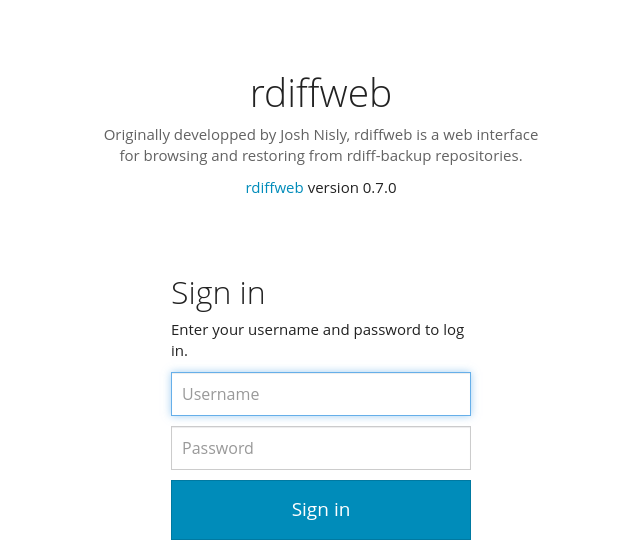
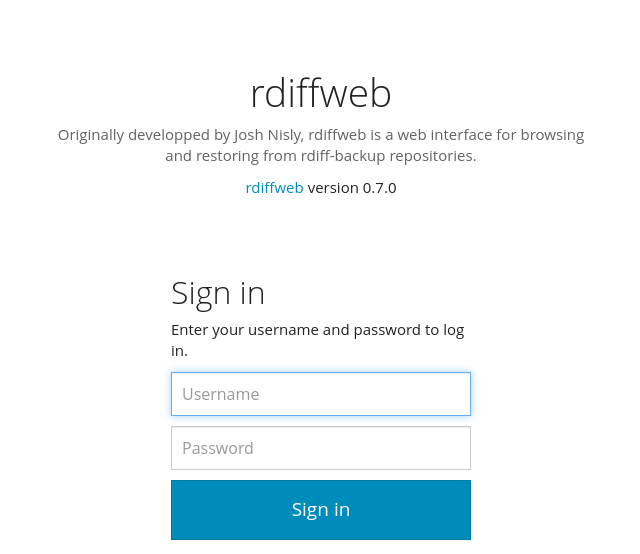
Before and after one commit to ikus060/rdiffweb, a Python web app: template rdiffweb/templates/login.html in a window 1280 px wide. Shown: the top 554 px of the page, without its empty margins (319-959 px from the left). Run offline with Jinja, Linux system fonts and the light colour scheme; the template is opened without the code that fills it, so the values that code supplies are empty.

Commit message:
Update login page format

```diff
--- a/rdiffweb/templates/login.html
+++ b/rdiffweb/templates/login.html
@@ -1,12 +1,12 @@
 {% set title = "Login"%}
 {% include 'page_start.html' %}
 <div class='container'>
-    <div class='content'>
+    <div class='col-sm-offset-3 col-sm-6'>
         <center>
             <h1>rdiffweb</h1>
             <p class='light'>
                 Originally developped by Josh Nisly, rdiffweb is a web interface
-                <br />for browsing and restoring from rdiff-backup
+                for browsing and restoring from rdiff-backup
                 repositories.
             </p>
             <a href="http://www.patrikdufresne.com/en/rdiffweb/">rdiffweb</a>
```
